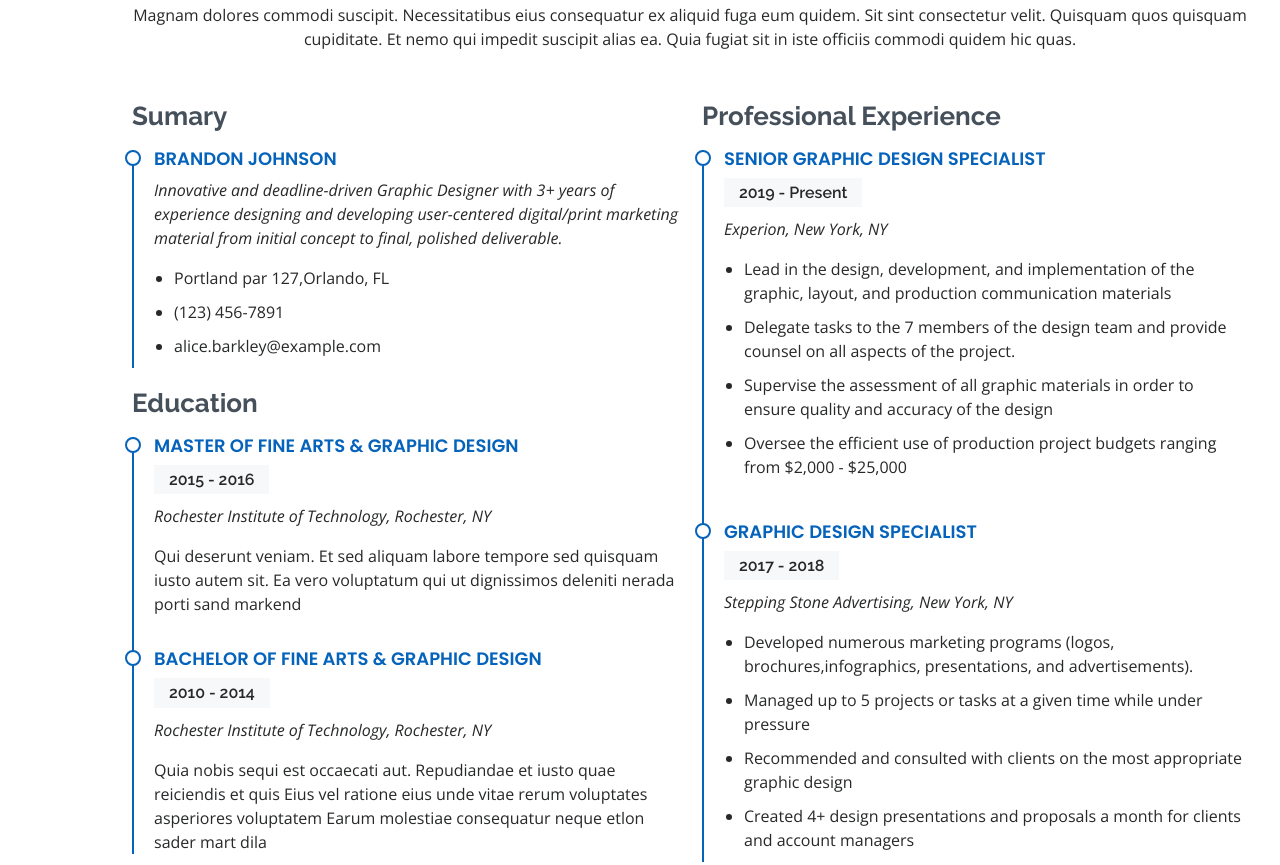
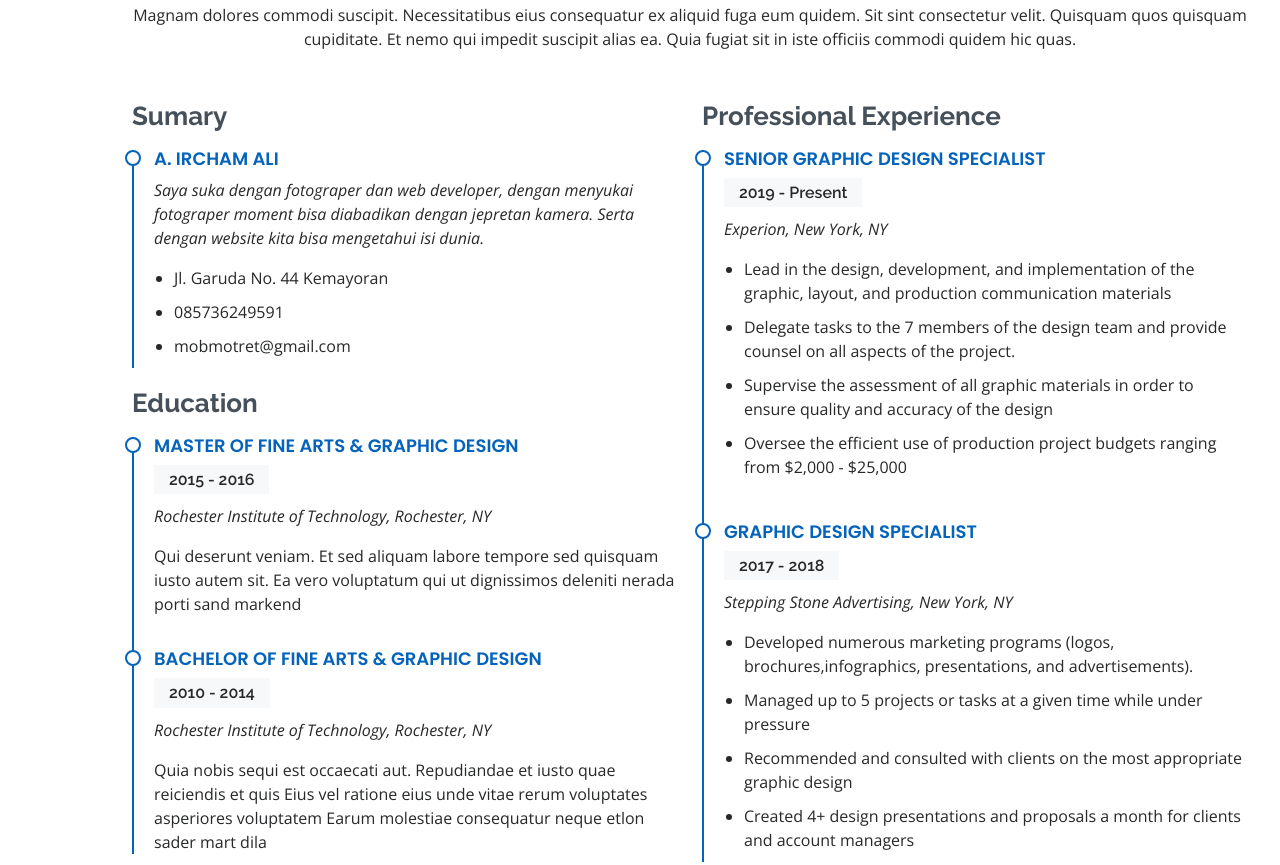
Before and after one commit to mobmotret/mobmotret.github.io, a plain HTML site: page index.html in a window 1280 px wide. Shown: the part 2579-3444 px from the top of the page. Drawn offline with nearby package versions, Linux system fonts and the light colour scheme.

Commit message:
update biodata diri

```diff
--- a/index.html
+++ b/index.html
@@ -111,8 +111,7 @@
               </div>
             </div>
             <p>
-              Officiis eligendi itaque labore et dolorum mollitia officiis optio vero. Quisquam sunt adipisci omnis et ut. Nulla accusantium dolor incidunt officia tempore. Et eius omnis.
-              Cupiditate ut dicta maxime officiis quidem quia. Sed et consectetur qui quia repellendus itaque neque. Aliquid amet quidem ut quaerat cupiditate. Ab et eum qui repellendus omnis culpa magni laudantium dolores.
+
             </p>
           </div>
         </div>
@@ -247,12 +246,12 @@
           <div class="col-lg-6">
             <h3 class="resume-title">Sumary</h3>
             <div class="resume-item pb-0">
-              <h4>Brandon Johnson</h4>
-              <p><em>Innovative and deadline-driven Graphic Designer with 3+ years of experience designing and developing user-centered digital/print marketing material from initial concept to final, polished deliverable.</em></p>
+              <h4>A. Ircham Ali</h4>
+              <p><em>Saya suka dengan fotograper dan web developer, dengan menyukai fotograper moment bisa diabadikan dengan jepretan kamera. Serta dengan website kita bisa mengetahui isi dunia.</em></p>
               <ul>
-                <li>Portland par 127,Orlando, FL</li>
-                <li>(123) 456-7891</li>
-                <li>alice.barkley@example.com</li>
+                <li>Jl. Garuda No. 44 Kemayoran</li>
+                <li>085736249591</li>
+                <li>mobmotret@gmail.com</li>
               </ul>
             </div>
 
@@ -645,19 +644,19 @@
               <div class="address">
                 <i class="bi bi-geo-alt"></i>
                 <h4>Location:</h4>
-                <p>A108 Adam Street, New York, NY 535022</p>
+                <p>Jl. Garunda No.44 Kemayoran, Jakarta Pusat</p>
               </div>
 
               <div class="email">
                 <i class="bi bi-envelope"></i>
                 <h4>Email:</h4>
-                <p>info@example.com</p>
+                <p>mobmotret@gmail.com</p>
               </div>
 
               <div class="phone">
                 <i class="bi bi-phone"></i>
                 <h4>Call:</h4>
-                <p>+1 5589 55488 55s</p>
+                <p>085736249591</p>
               </div>
 
             </div>
@@ -702,7 +701,7 @@
   <footer id="footer">
     <div class="container">
       <h3>A. Ircham Ali</h3>
-      <p>Et aut eum quis fuga eos sunt ipsa nihil. Labore corporis magni eligendi fuga maxime saepe commodi placeat.</p>
+      <p>Saya seorang penyuka dunia foto dan dunia website. Dengan foto kita bisa mengabadikan moment setiap saat.</p>
       <div class="social-links">
         <a href="#" class="twitter"><i class="bx bxl-twitter"></i></a>
         <a href="#" class="facebook"><i class="bx bxl-facebook"></i></a>
```
